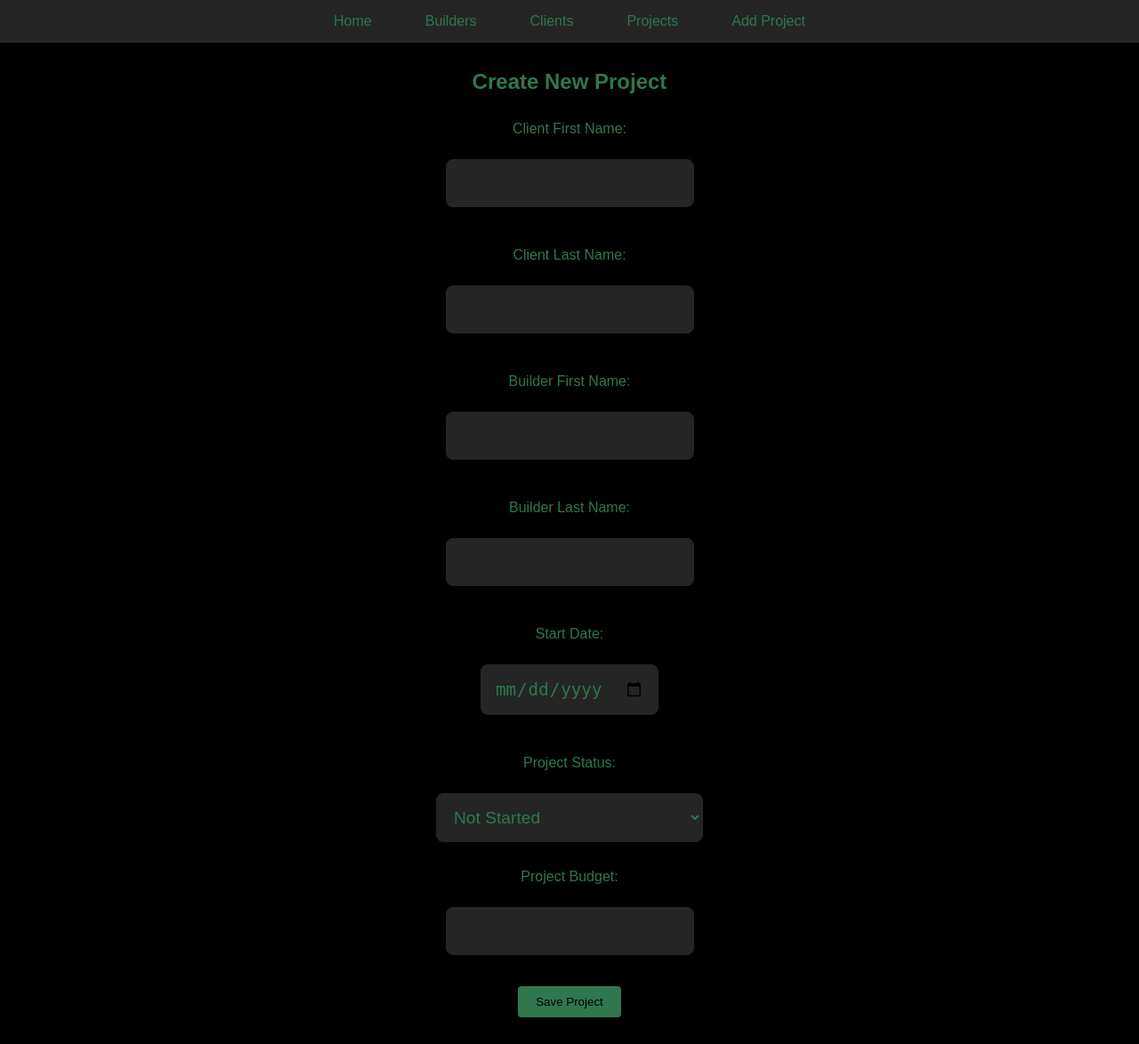
After one commit to ionuttale/ConstructionManagement, a Flask app: page /go-add-project in a window 1280 px wide. The commit adds this page. Shown: the whole page at 89% size. Run offline with Flask 3, Linux system fonts and the light colour scheme; some libraries are stand-ins or nearby versions.

Commit message:
Project finished

```diff
--- a/app.py
+++ b/app.py
@@ -125,6 +125,43 @@ def recent_builders():
 def clients():
     return render_template('clients.html')
 
+@app.route('/go-add-client')
+def go_add_client():
+    return render_template('add_client.html')
+
+@app.route('/add_client', methods=['POST'])
+def add_client():
+    data = request.get_json()
+
+    first_name = data['first_name']
+    last_name = data['last_name']
+    phone = data.get('phone', None)  # Optional field
+    email = data.get('email', None)  # Optional field
+    address = data.get('address', None)  # Optional field
+    client_type = data['client_type']
+    birth_date = data.get('birth_date', None)  # Optional field
+    number_of_projects = data['number_of_projects']
+
+    # Create cursor
+    cursor = mysql.connection.cursor(MySQLdb.cursors.DictCursor)
+
+    # Insert client into the database
+    try:
+        query = """
+        INSERT INTO Clients (First_Name, Last_Name, Phone, Email, Address, Registration_Date, Client_Type, Birth_Date, Number_of_Projects)
+        VALUES (%s, %s, %s, %s, %s, CURDATE(), %s, %s, %s)
+        """
+        cursor.execute(query, (first_name, last_name, phone, email, address, client_type, birth_date, number_of_projects))
+
+        # Commit changes
+        mysql.connection.commit()
+        cursor.close()
+
+        return jsonify({'success': True})
+    except Exception as e:
+        print(f"Error: {e}")
+        return jsonify({'success': False, 'error': str(e)})
+
 @app.route('/api/get-clients', methods=['GET'])
 def get_clients():
     try:
@@ -218,6 +255,44 @@ def update_client():
 def builders():
     return render_template('builders.html')
 
+@app.route('/go-add-builder')
+def go_add_builder():
+    return render_template('add_builder.html')
+
+@app.route('/api/add-builder', methods=['POST'])
+def add_builder():
+    try:
+        # Parse the JSON request
+        data = request.get_json()
+        first_name = data.get('first_name')
+        last_name = data.get('last_name')
+        specialization = data.get('specialization')
+        phone = data.get('phone')
+        email = data.get('email')
+        address = data.get('address')
+        hiring_date = data.get('hiring_date')
+        experience_years = data.get('experience_years')
+        salary = data.get('salary')
+
+        # Validate required fields
+        if not all([first_name, last_name, phone, email, address, hiring_date, experience_years, salary]):
+            return jsonify({'message': 'error', 'details': 'All fields are required'}), 400
+
+        # Insert data into the Builders table
+        cursor = mysql.connection.cursor()
+        query = """
+            INSERT INTO Builders (First_Name, Last_Name, Specialization, Phone, Email, Address, Hiring_Date, Experience_Years, Salary)
+            VALUES (%s, %s, %s, %s, %s, %s, %s, %s, %s)
+        """
+        cursor.execute(query, (first_name, last_name, specialization, phone, email, address, hiring_date, experience_years, salary))
+        mysql.connection.commit()
+        cursor.close()
+
+        return jsonify({'message': 'success'})
+    except Exception as e:
+        print(f"Error: {e}")
+        return jsonify({'message': 'error', 'details': str(e)}), 500
+
 @app.route('/api/get-builders', methods=['GET'])
 def get_builders():
     cursor = mysql.connection.cursor(MySQLdb.cursors.DictCursor)
@@ -275,6 +350,57 @@ def update_builder():
 @app.route('/projects')
 def projects():
     return render_template('projects.html')
+
+@app.route('/go-add-project')
+def go_add_project():
+    return render_template('add_project.html')
+
+@app.route('/add_project', methods=['POST'])
+def add_project():
+    data = request.get_json()
+
+    client_first_name = data['client_first_name']
+    client_last_name = data['client_last_name']
+    builder_first_name = data['builder_first_name']
+    builder_last_name = data['builder_last_name']
+    start_date = data['start_date']
+    project_status = data['project_status']
+    project_budget = data['project_budget']
+
+    # Create cursor
+    cursor = mysql.connection.cursor(MySQLdb.cursors.DictCursor)
+
+    # Find the Client_ID based on client name
+    cursor.execute("SELECT Client_ID FROM Clients WHERE First_Name=%s AND Last_Name=%s", (client_first_name, client_last_name))
+    client = cursor.fetchone()
+    if not client:
+        return jsonify({'success': False, 'error': 'Client not found'})
+
+    # Find the Builder_ID based on builder name
+    cursor.execute("SELECT Builder_ID FROM Builders WHERE First_Name=%s AND Last_Name=%s", (builder_first_name, builder_last_name))
+    builder = cursor.fetchone()
+    if not builder:
+        return jsonify({'success': False, 'error': 'Builder not found'})
+
+    client_id = client['Client_ID']
+    builder_id = builder['Builder_ID']
+
+    # Insert project into the Projects_Builders table
+    try:
+        query = """
+        INSERT INTO Projects_Builders (Client_ID, Builder_ID, Start_Date, Project_Status, Project_Budget)
+        VALUES (%s, %s, %s, %s, %s)
+        """
+        cursor.execute(query, (client_id, builder_id, start_date, project_status, project_budget))
+
+        # Commit changes
+        mysql.connection.commit()
+        cursor.close()
+
+        return jsonify({'success': True})
+    except Exception as e:
+        print(f"Error: {e}")
+        return jsonify({'success': False, 'error': str(e)})
 
 @app.route('/api/get-projects', methods=['GET'])
 def get_projects():
--- /dev/null
+++ b/static/css/add.css
@@ -0,0 +1,117 @@
+body {
+    font-family: Arial, sans-serif;
+    margin: 0;
+    padding: 0;
+    background-color: #000000;
+    color: #2f774e;
+}
+
+body::-webkit-scrollbar {
+  display: none; /* This hides the scrollbar in Webkit browsers (e.g., Chrome, Safari) */
+}
+
+.container{
+    width: 92%;
+    margin: 0 auto;
+    margin-top: 10px;
+    height: 100%;
+    /* border: 2px solid red; */
+    display: flex;
+    flex-direction: column;
+    text-align: center;
+    justify-content: space-around;
+}
+
+form {
+    display: flex;
+    flex-direction: column;
+    gap: 20px; /* Space between inputs and button */
+}
+
+input[type="text"], input[type="password"], input[type="email"], input[type="date"], input[type="gender"] {
+    padding: 15px;
+    font-size: 1.2rem;
+    background-color: rgb(37, 37, 37);
+    color: #2f774e;
+    border: 1px solid rgb(37, 37, 37);
+    border-radius: 8px;
+    outline: none;
+}
+
+input[type="text"]:focus, input[type="password"]:focus, input[type="email"]:focus, input[type="date"]:focus, input[type="gender"]:focus {
+    border-color: #2f774e;
+    box-shadow: 0 0 8px rgba(47, 119, 78, 0.5);
+}
+
+select {
+    padding: 15px;
+    font-size: 1.2rem;
+    background-color: rgb(37, 37, 37);
+    color: #2f774e;
+    border: 1px solid rgb(37, 37, 37);
+    border-radius: 8px;
+    outline: none;
+    width: 100%; /* Make the select width fill its container */
+    max-width: 300px; /* Optional: you can limit the max-width if desired */
+    margin: 0 auto; /* Center the select horizontally */
+}
+
+/* Apply focus styles to the select element */
+select:focus {
+    border-color: #2f774e;
+    box-shadow: 0 0 8px rgba(47, 119, 78, 0.5);
+}
+
+form label {
+    margin: auto;
+    display: block;
+    margin: 10px 0 5px;
+  }
+
+  form input {
+    width: 30; /* Ensure inputs fill the width */
+    padding: 8px;
+    margin: auto;
+    margin-bottom: 15px;
+    border: 1px solid #000000c9; /* Dark border for inputs */
+    border-radius: 4px;
+    background-color: #222; /* Slightly darker background for inputs */
+    color: #2f774e; /* Green text */
+  }
+
+  /* Style for buttons inside the modal-footer */
+.modal-footer {
+    display: flex;
+    justify-content: flex-end; /* Align buttons to the right */
+    margin: auto;
+  }
+
+  /* Targeting button inside .modal-footer */
+  .modal-footer button {
+    padding: 10px 20px;
+    background-color: #2f774e; /* Green background */
+    color: rgb(0, 0, 0); /* Black text */
+    border: none;
+    border-radius: 4px;
+    cursor: pointer;
+    margin-bottom: 30px;
+  }
+
+  /* Change background color of footer button on hover */
+  .modal-footer button:hover {
+    background-color: #4CAF50; /* Light green on hover */
+  }
+
+  /* Additional styles for the submit button specifically */
+  .modal-footer button[type="submit"] {
+    background-color: #2f774e; /* Green background for submit button */
+    color: rgb(0, 0, 0); /* Black text */
+    border: none;
+    border-radius: 4px;
+    cursor: pointer;
+  }
+
+  /* Hover effect for submit button */
+  .modal-footer button[type="submit"]:hover {
+    background-color: #4CAF50; /* Light green on hover */
+  }
--- a/static/css/dashboard.css
+++ b/static/css/dashboard.css
@@ -13,7 +13,7 @@ body::-webkit-scrollbar {
 .container{
     width: 92%;
     margin: 0 auto;
-    margin-bottom: 10px;
+    margin-top: 20px;
     height: 100%;
     display: flex;
     flex-direction: row;
--- /dev/null
+++ b/static/js/add_project.js
@@ -0,0 +1,34 @@
+document.getElementById("addProjectForm").addEventListener("submit", function(event) {
+    event.preventDefault(); // Prevent the default form submission
+
+    // Collect form data
+    const formData = new FormData(this);
+
+    // Prepare data for sending via AJAX
+    const data = {};
+    formData.forEach((value, key) => {
+        data[key] = value;
+    });
+
+    // Send data to Flask backend via AJAX
+    fetch("/add_project", {
+        method: "POST",
+        headers: {
+            "Content-Type": "application/json",
+        },
+        body: JSON.stringify(data),
+    })
+    .then(response => response.json())
+    .then(data => {
+        if (data.success) {
+            alert("Project added successfully!");
+            window.location.href = "/projects"; // Redirect to the projects list page
+        } else {
+            alert("Failed to add project. Please try again.");
+        }
+    })
+    .catch(error => {
+        console.error("Error:", error);
+        alert("An error occurred. Please try again.");
+    });
+});
--- /dev/null
+++ b/templates/add_project.html
@@ -0,0 +1,58 @@
+<!DOCTYPE html>
+<html lang="en">
+<head>
+    <title>Create Project</title>
+    <link rel="stylesheet" href="..\static\css\navigation.css">
+    <link rel="stylesheet" href="..\static\css\add.css">
+</head>
+<body class="projects">
+    <nav class="navbar">
+        <ul>
+            <li><a href="{{ url_for('home') }}">Home</a></li>
+            <li><a href="{{ url_for('builders') }}">Builders</a></li>
+            <li><a href="{{ url_for('clients') }}">Clients</a></li>
+            <li><a href="{{ url_for('projects') }}">Projects</a></li>
+            <li><a href="{{ url_for('go_add_project') }}">Add Project</a></li>
+        </ul>
+    </nav>
+
+    <div class="container">
+        <h2>Create New Project</h2>
+        <form id="addProjectForm">
+            <!-- Client Information -->
+            <label for="client_first_name">Client First Name:</label>
+            <input type="text" id="client_first_name" name="client_first_name" required>
+
+            <label for="client_last_name">Client Last Name:</label>
+            <input type="text" id="client_last_name" name="client_last_name" required>
+
+            <!-- Builder Information -->
+            <label for="builder_first_name">Builder First Name:</label>
+            <input type="text" id="builder_first_name" name="builder_first_name" required>
+
+            <label for="builder_last_name">Builder Last Name:</label>
+            <input type="text" id="builder_last_name" name="builder_last_name" required>
+
+            <!-- Project Information -->
+            <label for="start_date">Start Date:</label>
+            <input type="date" id="start_date" name="start_date" required>
+
+            <label for="project_status">Project Status:</label>
+            <select id="project_status" name="project_status" required>
+                <option value="Not Started">Not Started</option>
+                <option value="In Progress">In Progress</option>
+                <option value="Completed">Completed</option>
+                <option value="On Hold">On Hold</option>
+            </select>
+
+            <label for="project_budget">Project Budget:</label>
+            <input type="text" id="project_budget" name="project_budget" step="0.01" required>
+
+            <div class="modal-footer">
+                <button type="submit">Save Project</button>
+            </div>
+        </form>
+    </div>
+    <script src="..\static\js\add_project.js"></script>
+</body>
+</html>
--- a/templates/builders.html
+++ b/templates/builders.html
@@ -11,6 +11,7 @@
             <ul>
                 <li><a href="{{ url_for('home') }}">Home</a></li>
                 <li><a href="{{ url_for('builders') }}">Builders</a></li>
+                <li><a href="{{ url_for('go_add_builder') }}">Add Builder</a></li>
                 <li><a href="{{ url_for('clients') }}">Clients</a></li>
                 <li><a href="{{ url_for('projects') }}">Projects</a></li>
             </ul>
--- a/templates/clients.html
+++ b/templates/clients.html
@@ -14,6 +14,7 @@
                 <li><a href="{{ url_for('home') }}">Home</a></li>
                 <li><a href="{{ url_for('builders') }}">Builders</a></li>
                 <li><a href="{{ url_for('clients') }}">Clients</a></li>
+                <li><a href="{{ url_for('go_add_client') }}">Add Client</a></li>
                 <li><a href="{{ url_for('projects') }}">Projects</a></li>
             </ul>
         </nav>
```
Also changed, not shown: static/js/add_builder.js (added, +36 -0 lines), static/js/add_client.js (added, +34 -0 lines), static/js/projects.js (+2 -88 lines), templates/add_builder.html (added, +56 -0 lines), templates/add_client.html (added, +56 -0 lines), templates/projects.html (+2 -31 lines).
